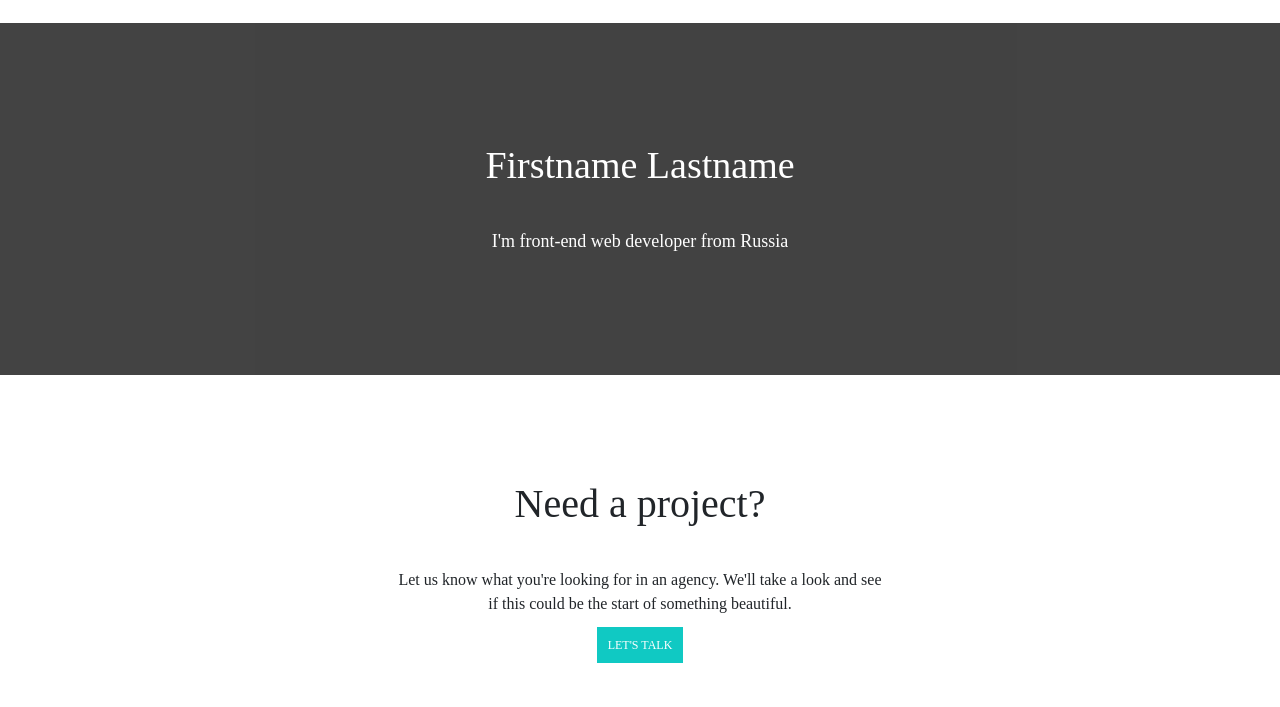
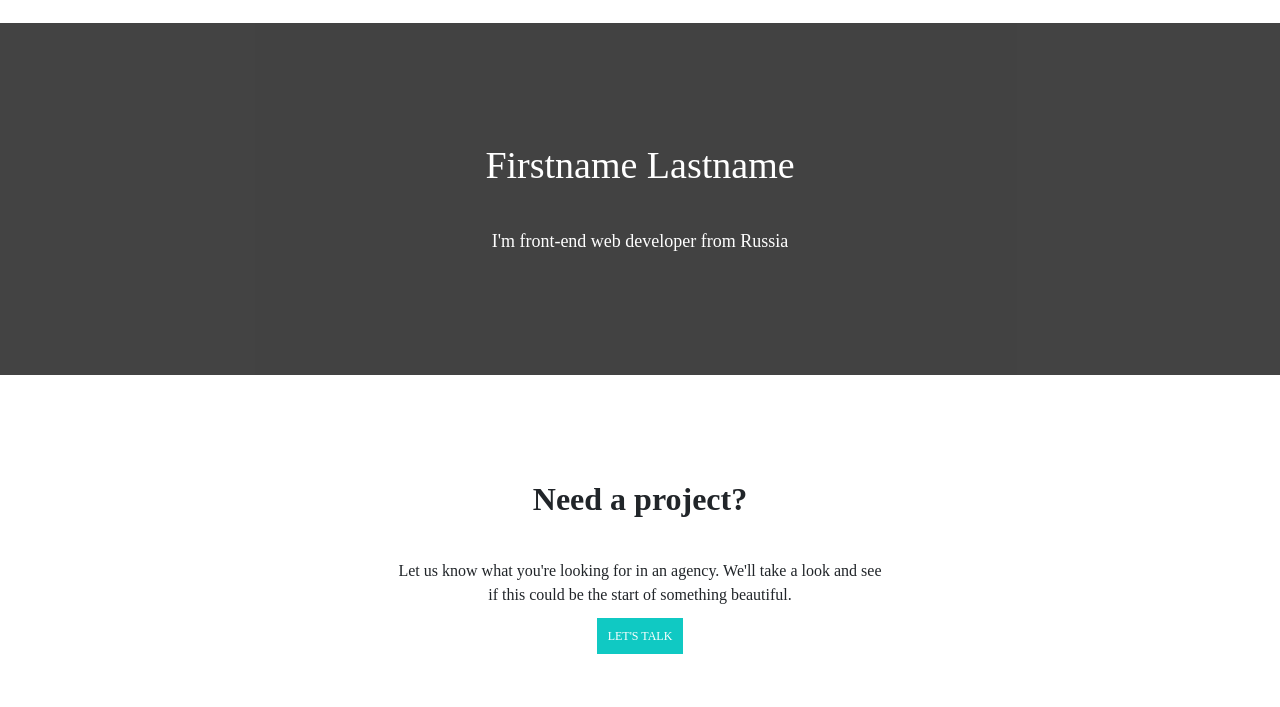
Before and after one commit to umbliama/umbliama.github.io, a plain HTML site: page index.html in a window 1280 px wide. Shown: the part 93-800 px from the top of the page. Drawn offline with nearby package versions, Linux system fonts and the light colour scheme.

Commit message:
Fix index

```diff
--- a/index.html
+++ b/index.html
@@ -33,7 +33,7 @@
 		<div class="container">
 			<div class="row justify-content-center">
 				<div class="col-md">
-					<h1>Need a project?</h1>
+					<h2><b>Need a project?</b></h2>
 					<p>Let us know what you're looking for in an agency. We'll take a look and see  <br>
 					if this could be the start of something beautiful.</p>
 					<a href="contact.html" class="talk_btn">let's talk</a>
```
